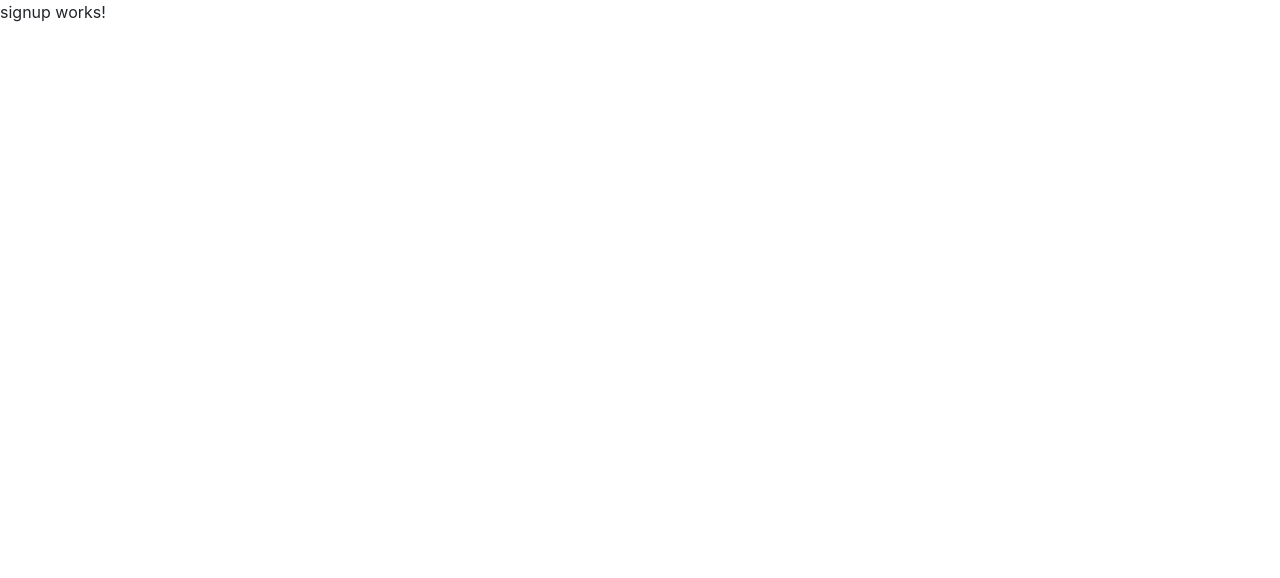
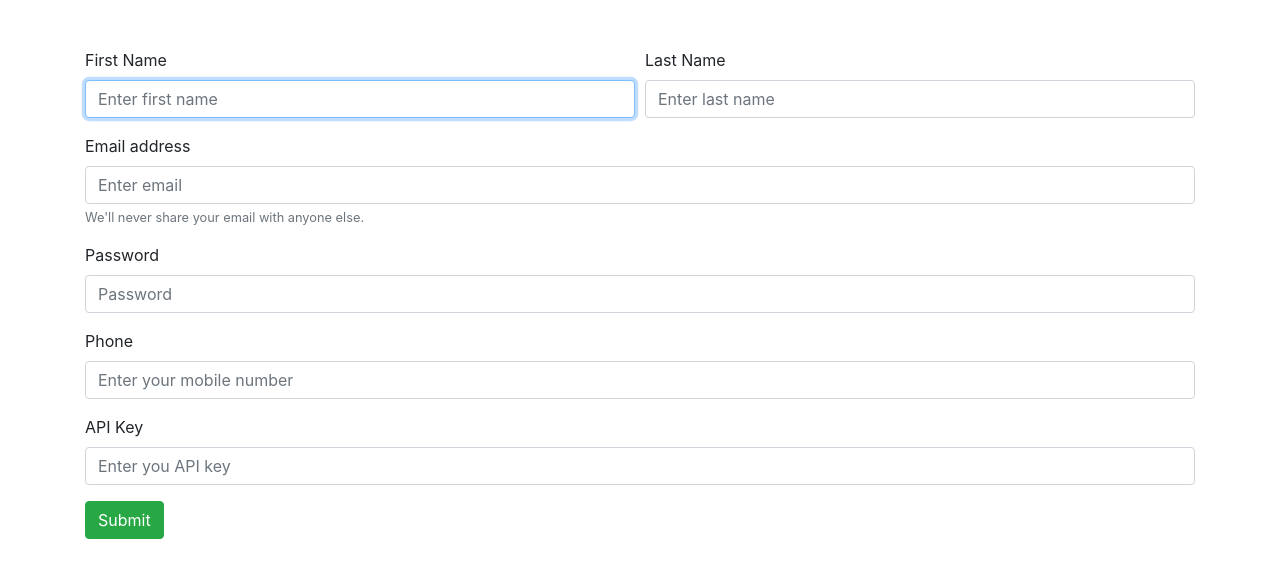
Before and after one commit to sidinsomniac/edwisor-api-blog-app, an Angular app: page /signup in a window 1280 px wide. Shown: the top 578 px of the page. Built offline with nearby package versions, Linux system fonts and the light colour scheme.

Commit message:
Implement signup functionality

```diff
--- a/angular.json
+++ b/angular.json
@@ -23,12 +23,13 @@
               "src/assets"
             ],
             "styles": [
-              "src/styles.css",
-              "node_modules/bootstrap/dist/css/bootstrap.min.css"
+              "./src/styles.css",
+              "./node_modules/bootstrap/dist/css/bootstrap.min.css",
+              "./node_modules/ngx-toastr/toastr.css"
             ],
             "scripts": [
-              "node_modules/jquery/dist/jquery.min.js",
-              "node_modules/bootstrap/dist/js/bootstrap.min.js"
+              "./node_modules/jquery/dist/jquery.min.js",
+              "./node_modules/bootstrap/dist/js/bootstrap.min.js"
             ]
           },
           "configurations": {
--- a/package.json
+++ b/package.json
@@ -23,6 +23,7 @@
     "bootstrap": "^4.2.1",
     "core-js": "^2.5.4",
     "jquery": "^3.3.1",
+    "ngx-toastr": "^9.1.1",
     "rxjs": "~6.3.3",
     "zone.js": "~0.8.26"
   },
--- a/src/app/app.module.ts
+++ b/src/app/app.module.ts
@@ -1,5 +1,7 @@
 import { BrowserModule } from '@angular/platform-browser';
 import { NgModule } from '@angular/core';
+import { BrowserAnimationsModule } from '@angular/platform-browser/animations';
+import { ToastrModule } from 'ngx-toastr'
 
 import { AppComponent } from './app.component';
 import { ChatModule } from './chat/chat.module';
@@ -14,6 +16,8 @@ import { HttpClientModule } from '@angular/common/http';
   imports: [
     BrowserModule,
     HttpClientModule,
+    BrowserAnimationsModule,
+    ToastrModule.forRoot(),
     ChatModule,
     UserModule,
     AppRoutingModule
--- a/src/app/app.service.ts
+++ b/src/app/app.service.ts
@@ -21,7 +21,7 @@ export class AppService {
       .set('password', data.password)
       .set('apiKey', data.apiKey);
 
-    return this.http.post<any>(this.baseUrl + 'user/signup', params).pipe(
+    return this.http.post<any>(this.baseUrl + 'users/signup', params).pipe(
       catchError(this.handleError)
     )
   }
--- a/src/app/user/signup/signup.component.html
+++ b/src/app/user/signup/signup.component.html
@@ -1,3 +1,32 @@
-<p>
-  signup works!
-</p>
+<div class="container mt-5">
+  <form>
+    <div class="form-row form-group">
+      <div class="col">
+        <label>First Name</label>
+        <input [(ngModel)]="firstName" name="firstName" type="text" class="form-control" aria-describedby="emailHelp" placeholder="Enter first name" required autofocus>
+      </div>
+      <div class="col">
+        <label>Last Name</label>
+        <input [(ngModel)]="lastName" name="lastName" type="text" class="form-control" placeholder="Enter last name" required>
+      </div>
+    </div>
+    <div class="form-group">
+      <label>Email address</label>
+      <input [(ngModel)]="email" name="mobile" type="email" class="form-control" aria-describedby="emailHelp" placeholder="Enter email" required>
+      <small class="form-text text-muted">We'll never share your email with anyone else.</small>
+    </div>
+    <div class="form-group">
+      <label>Password</label>
+      <input [(ngModel)]="password" name="email" type="password" class="form-control" placeholder="Password" required>
+    </div>
+    <div class="form-group">
+      <label>Phone</label>
+      <input [(ngModel)]="mobile" name="password" type="number" class="form-control" placeholder="Enter your mobile number" required>
+    </div>
+    <div class="form-group">
+      <label>API Key</label>
+      <input [(ngModel)]="apiKey" name="apiKey" type="text" class="form-control" placeholder="Enter you API key" required>
+    </div>
+    <button type="submit" class="btn btn-success" (click)='signUpFn()'>Submit</button>
+  </form>
+</div>
--- a/src/app/user/signup/signup.component.ts
+++ b/src/app/user/signup/signup.component.ts
@@ -1,4 +1,7 @@
 import { Component, OnInit } from '@angular/core';
+import { AppService } from 'src/app/app.service';
+import { Router } from '@angular/router';
+import { ToastrService } from 'ngx-toastr';
 
 @Component({
   selector: 'app-signup',
@@ -7,9 +10,70 @@ import { Component, OnInit } from '@angular/core';
 })
 export class SignupComponent implements OnInit {
 
-  constructor() { }
+  public firstName: string;
+  public lastName: string;
+  public mobile: number;
+  public email: string;
+  public password: string;
+  public apiKey: string;
+
+  constructor(
+    private appService: AppService,
+    private router: Router,
+    private toastr: ToastrService
+  ) { }
 
   ngOnInit() {
   }
 
+  public goToLogin() {
+    this.router.navigate(['/']);
+  }
+
+  public signUpFn() {
+    if (!this.firstName) {
+      alert('Enter first name')
+      // this.toastr.warning('Enter first name')
+    } else if (!this.lastName) {
+      alert('Enter last name')
+      // this.toastr.warning('Enter last name')
+    } else if (!this.mobile) {
+      alert('Enter mobile number')
+      // this.toastr.warning('Enter mobile number')
+    } else if (!this.email) {
+      alert('Enter email ID')
+      // this.toastr.warning('Enter email ID')
+    } else if (!this.password) {
+      alert('Enter password')
+      // this.toastr.warning('Enter password')
+    } else if (!this.apiKey) {
+      alert('Enter your API key')
+      // this.toastr.warning('Enter your API key')
+    } else {
+      let data = {
+        firstName: this.firstName,
+        lastName: this.lastName,
+        mobile: this.mobile,
+        email: this.email,
+        password: this.password,
+        apiKey: this.apiKey
+      }
+      console.log(data);
+
+      this.appService.signUpFn(data).subscribe( apiResponse => {
+        if (apiResponse.status === 200) {
+          alert('Signup succesful!')
+          // this.toastr.success('Signup succesful!')
+          setTimeout(() => {
+            this.goToLogin();
+          },2000)
+        } else {
+          alert(apiResponse.message);
+          // this.toastr.error(apiResponse.message);
+        }
+      }, err => alert(err));
+      // }, err => this.toastr.error(err));
+    }
+  }
+
 }
--- a/src/app/user/user.module.ts
+++ b/src/app/user/user.module.ts
@@ -3,16 +3,23 @@ import { CommonModule } from '@angular/common';
 import { LoginComponent } from './login/login.component';
 import { SignupComponent } from './signup/signup.component';
 import { RouterModule, Routes } from '@angular/router';
+import { FormsModule } from '@angular/forms';
+import { BrowserAnimationsModule } from '@angular/platform-browser/animations';
+import { ToastrModule } from 'ngx-toastr'
+
 
 const routes: Routes = [
-  {path: 'signup', component: SignupComponent }
+  { path: 'signup', component: SignupComponent }
 ]
 
 @NgModule({
   declarations: [LoginComponent, SignupComponent],
   imports: [
     CommonModule,
-    RouterModule.forChild(routes)
+    RouterModule.forChild(routes),
+    FormsModule,
+    ToastrModule.forRoot(),
+    BrowserAnimationsModule
   ]
 })
 export class UserModule { }
```
Also changed, not shown: 1 other file (tests, documents, lock files or other folders).
